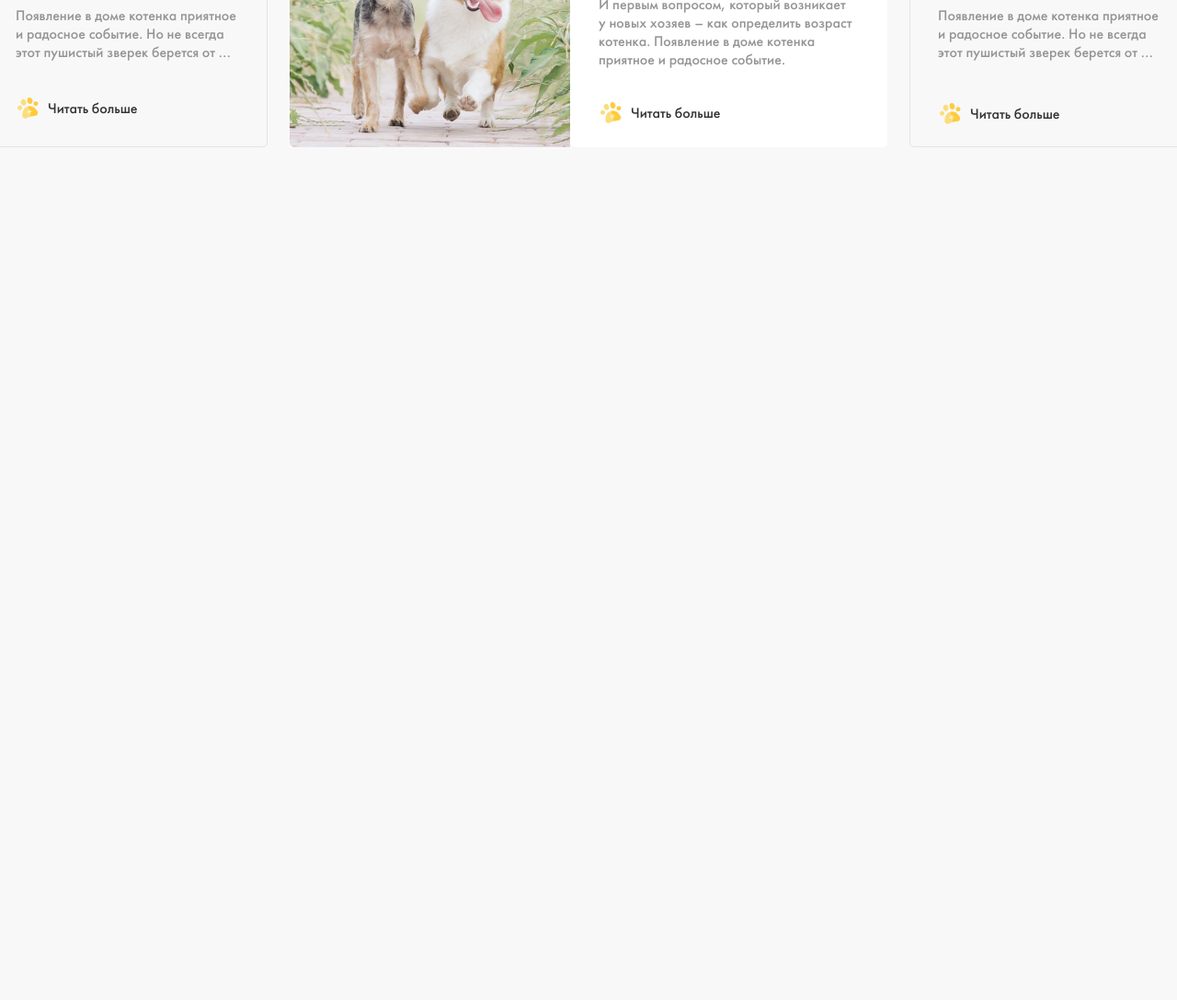
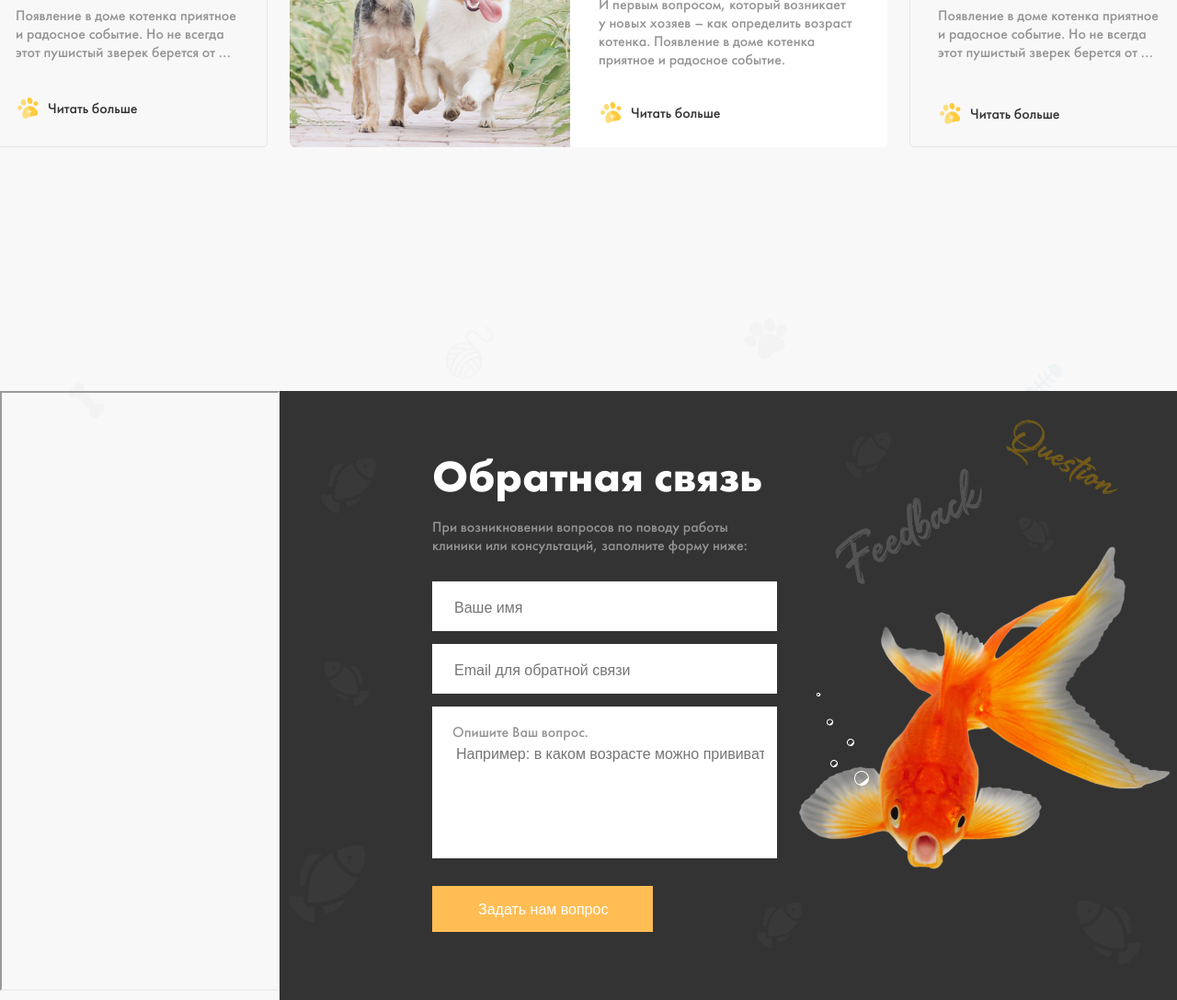
Before and after one commit to Mrlegend08/veterinary, a plain HTML site: page index.html in a window 1280 px wide. Shown: the part 3048-4135 px from the top of the page at 92% size. Before the commit the page ends 3208 px from the top, so only its background shows below. Drawn offline with Linux system fonts and the light colour scheme; files whose address does not match are found by name.

Commit message:
main done

```diff
--- a/css/style.css
+++ b/css/style.css
@@ -292,6 +292,7 @@ a, ul, li {
     text-align: right;
     color: var(--txt-btn-footer-color);
 }
+
 .wrapper-end-link:hover {
     background: linear-gradient(transparent 50%, #f4ffad 50%);
 }
@@ -664,11 +665,11 @@ blockquote {
     color: var(--txt-btn-footer-color);
 }
 
-.bud-section-inp:invalid:not(:placeholder-shown) {
+input:invalid:not(:placeholder-shown) {
     border: 2px solid #ff0000;
 }
 
-.bud-section-inp:valid:not(:placeholder-shown) {
+input:valid:not(:placeholder-shown) {
     border: 2px solid #008000;
 }
 
@@ -692,9 +693,10 @@ blockquote {
 /* bud section end */
 
 /* pol section start */
-.pol-section{
+.pol-section {
     margin-bottom: 265px;
 }
+
 .pol-section-wrapper {
     display: flex;
     flex-direction: column;
@@ -788,6 +790,7 @@ blockquote {
     margin-bottom: 37px;
     margin-left: 30px;
 }
+
 .pol-section-bottom:hover {
     background: linear-gradient(transparent 50%, #f4ffad 50%);
 }
@@ -796,6 +799,7 @@ blockquote {
     background: linear-gradient(transparent 50%, #f4ffad 50%);
     opacity: 0.6;
 }
+
 .pol-section-link {
     font-weight: 500;
     font-size: 16px;
@@ -856,4 +860,124 @@ blockquote {
 
 /* pol section end */
 
+/* ob section start */
+.ob-section{
+    margin-bottom: 247px;
+}
+.ob-section-wrapper {
+    display: flex;
+}
+
+.ob-section-end {
+    display: flex;
+    flex-direction: column;
+    align-items: flex-start;
+    flex-grow: 1;
+    padding-top: 62px;
+    padding-right: 449px;
+    padding-bottom: 74px;
+    padding-left: 166px;
+    background-image: url(../images/fish.png);
+    background-repeat: no-repeat;
+    background-position: calc(50% + -2px) calc(50% + -20px);
+    background-color: var(--txt-btn-footer-color);
+}
+
+.ob-section-title {
+    margin-top: 0;
+    margin-bottom: 14px;
+    font-weight: 700;
+    font-size: 48px;
+    line-height: 62px;
+    color: #FFFFFF;
+}
+
+.ob-section-desc {
+    margin-top: 0;
+    margin-bottom: 29px;
+    max-width: 350px;
+    width: 100%;
+    font-size: 16px;
+    line-height: 20px;
+    color: #949494;
+}
+
+.ob-section-form {
+    display: flex;
+    flex-direction: column;
+    align-items: flex-start;
+}
+
+.ob-section-inp:placeholder-shown {
+    font-size: 16px;
+    line-height: 21px;
+    color: #949494;
+}
+
+.ob-section-inp {
+    max-width: 375px;
+    width: 100%;
+    margin-bottom: 14px;
+    padding: 16px 10px 13px 22px;
+    font-size: 16px;
+    line-height: 21px;
+    color: var(--txt-btn-footer-color);
+    background-color: #FFFFFF;
+    border: 2px solid transparent;
+    outline: none;
+}
+
+.ob-section-label {
+    display: flex;
+    flex-direction: column;
+    align-items: flex-start;
+    width: 375px;
+    height: 165px;
+    margin-bottom: 30px;
+    padding: 17px 10px 17px 22px;
+    background-color: #fff;
+}
+
+.label-title {
+    font-size: 16px;
+    line-height: 21px;
+    color: #949494;
+}
+
+
+
+.label-inp {
+    width: 100%;
+    font-weight: 400;
+    font-size: 16px;
+    line-height: 21px;
+    color: var(--txt-btn-footer-color);
+    border: 2px solid transparent;
+    outline: none;
+}
+.label-inp:placeholder-shown {
+    font-weight: 400;
+    font-size: 16px;
+    line-height: 21px;
+    color: #dbdbdb;
+}
+
+.label-inp:invalid:not(:placeholder-shown){
+    border: 2px solid transparent;
+}
+
+.label-inp:valid:not(:placeholder-shown){
+    border: 2px solid transparent;
+}
+.ob-section-btn {
+    padding: 15px 49px 14px 50px;
+    font-weight: 500;
+    font-size: 16px;
+    line-height: 21px;
+    color: #FFFFFF;
+    background-color: #FFBD54;
+    border: none;
+}
+
+/* ob section end */
 /********* MAIN END *********/
--- a/index.html
+++ b/index.html
@@ -283,6 +283,42 @@
             </div>
         </section>
         <!-- POL SECTION END -->
+        <!-- OB SECTION START -->
+        <section class="ob-section">
+            <div class="ob-section-wrapper">
+                <iframe
+                    src="https://yandex.com/map-widget/v1/?um=constructor%3A59a65b461c6ef7f7f3de5fe141a47ac12719be2cfcba1dfa480256b4ca18a3eb&amp;source=constructor"
+                    width="462" height="652">
+                </iframe>
+                <div class="ob-section-end">
+                    <div class="ob-section-title">
+                        Обратная связь
+                    </div>
+                    <p class="ob-section-desc">
+                        При возникновении вопросов по поводу работы клиники или консультаций, заполните форму ниже:
+                    </p>
+                    <form class="ob-section-form" action="https://echo.htmlacademy.ru/" method="post">
+                        <input class="ob-section-inp" type="text" name="name" placeholder="Ваше имя"
+                            aria-label="Ваше имя" minlength="3" required>
+                        <input class="ob-section-inp" type="email" pattern="[a-z0-9._%+-]+@[a-z0-9.-]+\.[a-z]{2,4}$"
+                            name="email" placeholder="Email для обратной связи" aria-label="Email для обратной связи"
+                            minlength="3" required>
+                        <label class="ob-section-label" for="vapros">
+                            <span class="label-title">Опишите Ваш вопрос.</span>
+                            <input class="label-inp" type="text" name="vapros" id="vapros"
+                                placeholder="Например: в каком возрасте можно прививать от бешенства?"
+                                aria-label="Например: в каком возрасте можно прививать от бешенства?" minlength="3"
+                                required>
+                        </label>
+
+                        <button class="ob-section-btn">
+                            Задать нам вопрос
+                        </button>
+                    </form>
+                </div>
+            </div>
+        </section>
+        <!-- OB SECTION END -->
     </main>
     <!-- MAIN END -->
     <script src="./js/app.js"></script>
```
Also changed, not shown: images/fish.png (added).
